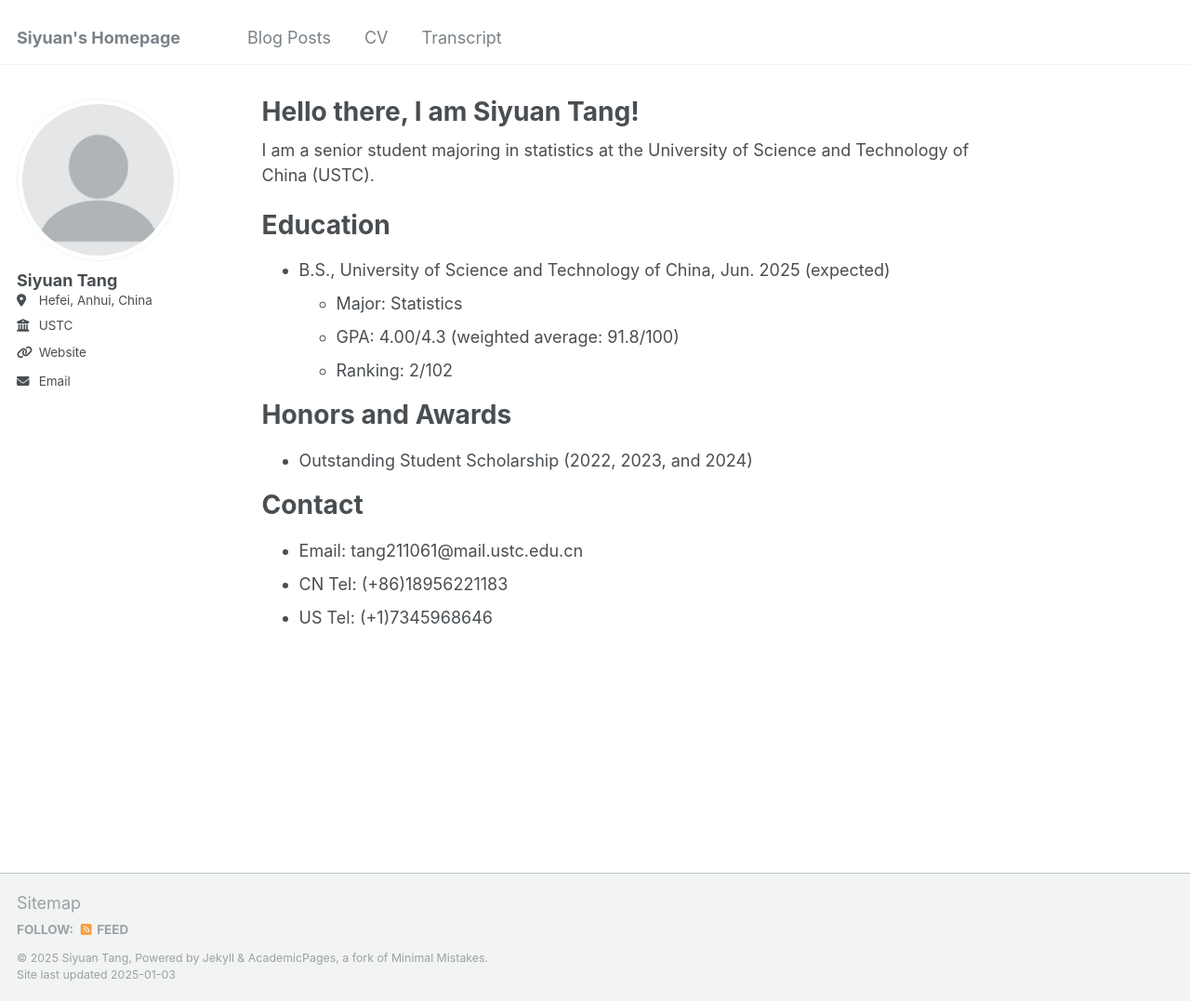
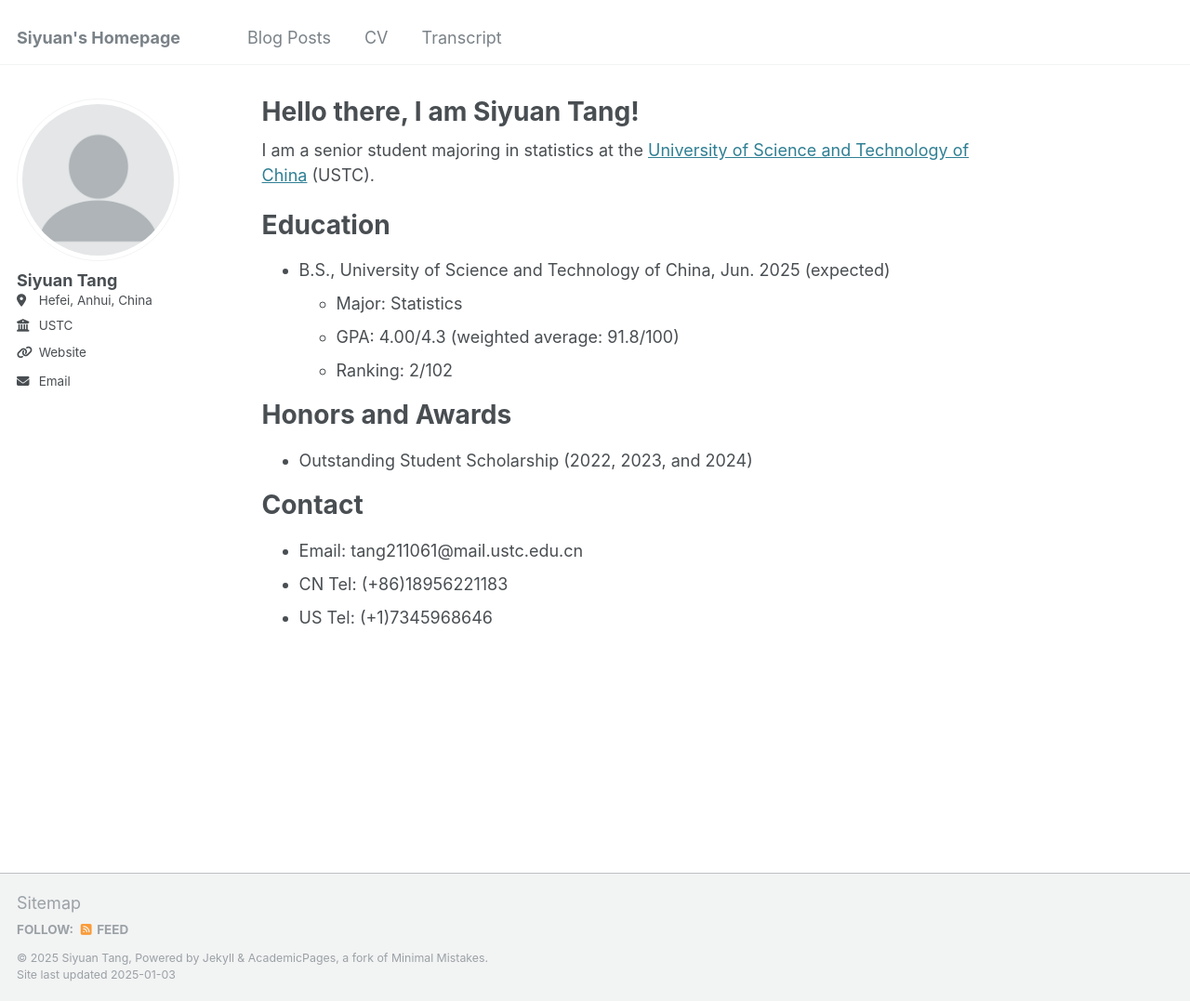
Before and after one commit to jacktangsy/jacktangsy.github.io, a Jekyll site: the page built from _pages/about.md, in a window 1280 px wide and 1077 px high. Shown: the whole window at 93% size. Built offline with Jekyll 4.4.1, drawn with Linux system fonts in a browser that asks for light colours; part of the change alters nothing that is shown.

```diff
--- a/_pages/about.md
+++ b/_pages/about.md
@@ -7,7 +7,7 @@ redirect_from:
   - /about.html
 ---
 
-I am a senior student majoring in statistics at the University of Science and Technology of China (USTC).
+I am a senior student majoring in statistics at the [University of Science and Technology of China](https://en.ustc.edu.cn/) (USTC).
 
 Education
 ======
```
